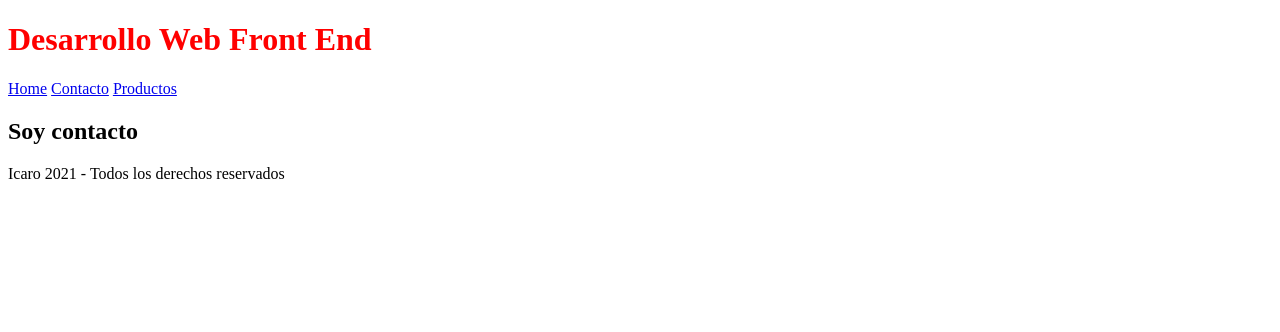
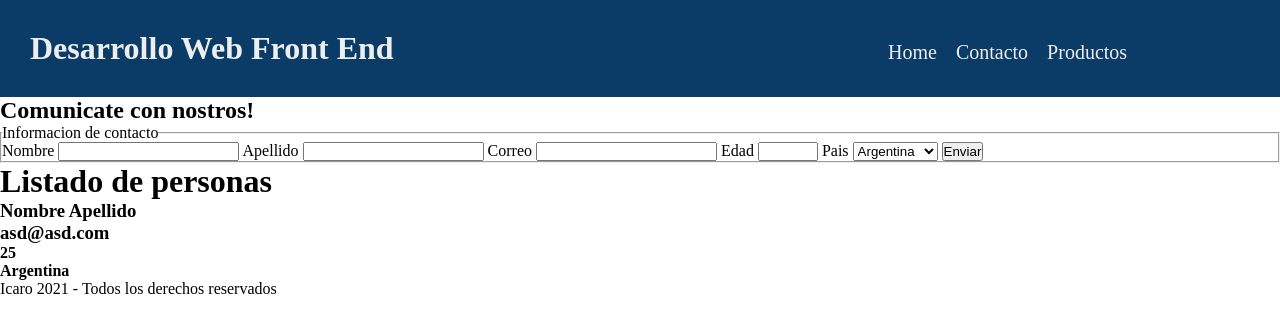
Before and after one commit to MatiasLokman/icaro-html-y-css, a plain HTML site: page pages/contacto.html in a window 1280 px wide. Drawn offline with Linux system fonts and the light colour scheme.

Commit message:
segunda clase

```diff
--- a/pages/contacto.html
+++ b/pages/contacto.html
@@ -6,21 +6,71 @@
     <meta name="viewport" content="width=device-width, initial-scale=1.0" />
     <title>Contacto</title>
     <link rel="stylesheet" href="../styles.css" />
-    <script src="script.js" defer></script>
+    <script src="../script.js" defer></script>
   </head>
   <body>
-    <header>
-      <h1>Desarrollo Web Front End</h1>
+    <header class="header">
+      <h1 class="title header-title">Desarrollo Web Front End</h1>
 
-      <nav>
-        <a href="/">Home</a>
-        <a href="/pages/contacto.html">Contacto</a>
-        <a href="/pages/productos.html">Productos</a>
+      <nav class="links">
+        <a class="link" href="/">Home</a>
+        <a class="link" href="/pages/contacto.html">Contacto</a>
+        <a class="link" href="/pages/productos.html">Productos</a>
       </nav>
     </header>
 
     <main>
-      <h2>Soy contacto</h2>
+      <h2>Comunicate con nostros!</h2>
+
+      <form id="form">
+        <fieldset>
+          <legend>Informacion de contacto</legend>
+          <label for="nombre">Nombre</label>
+          <input type="text" name="nombre" id="nombre" />
+
+          <label for="apellido">Apellido</label>
+          <input type="text" name="apellido" id="apellido" />
+
+          <label for="correo">Correo</label>
+          <input type="email" name="correo" id="correo" />
+
+          <label for="edad">Edad</label>
+          <input
+            type="number"
+            name="edad"
+            id="edad"
+            min="0"
+            max="120"
+            step="1"
+          />
+          <!-- <label for="apellido">Apellido</label> -->
+          <!-- <input type="checkbox" name="checkbox1" id="input" value="check1" />
+          <input type="checkbox" name="checkbox2" id="input" value="check2" />
+          <input type="checkbox" name="checkbox3" id="input" value="check3" />
+
+          <input type="radio" name="genero" id="input" value="masc" />
+          <input type="radio" name="genero" id="input" value="fem" />
+          <input type="radio" name="genero" id="input" value="otro" /> -->
+
+          <label for="pais">Pais</label>
+          <select name="pais" id="pais">
+            <option value="arg">Argentina</option>
+            <option value="col">Colombia</option>
+            <option value="vzl">Venezuela</option>
+            <option value="bra">Brasil</option>
+          </select>
+          <button type="button" id="sendBtn">Enviar</button>
+        </fieldset>
+      </form>
+      <div class="listado-personas">
+        <h1 class="listado-personas_titulo">Listado de personas</h1>
+        <div id="contenedorPersonas" class="contenedor-personas">
+          <!-- <h3 id="nombreCompletoPersona">-</h3>
+          <h3 id="correoPersona">-</h3>
+          <h4 id="edadPersona">-</h4>
+          <h4 id="paisOrigenPersona">-</h4> -->
+        </div>
+      </div>
     </main>
 
     <footer>
--- a/script.js
+++ b/script.js
@@ -1,3 +1,80 @@
-// const h1 = document.querySelector("#h1");
+// map, reduce, filter (Higher order functions)
 
-// h1.style.color = "blue";
+let data = {
+  personas: [
+    {
+      nombre: "Nombre",
+      apellido: "Apellido",
+      correo: "asd@asd.com",
+      edad: "25",
+      pais: "Argentina",
+    },
+  ],
+};
+
+// se crean los "lectores" del HTML para relacionarlos con una variable que podmaos usar en JS
+const form = document.querySelector("#form");
+const sendBtn = document.querySelector("#sendBtn");
+const contenedorPersonas = document.querySelector("#contenedorPersonas");
+
+const handleSendBtn = () => {
+  // capturamos los datos del formulario al ahcer click en enviar
+  const nuevaPersona = {
+    nombre: form.nombre.value,
+    apellido: form.apellido.value,
+    correo: form.correo.value,
+    edad: form.edad.value,
+    pais: form.pais.value,
+  };
+
+  // agregamos la nueva persona al objecto de datos
+  data = { ...data, personas: [...data.personas, nuevaPersona] };
+
+  // limpiamos el formulario
+  form.reset();
+
+  // pintamos el DOM con la nueva persona llamando a la funcion correspondiente
+  AddNewPerson(nuevaPersona);
+
+  // console.log(data.personas);
+};
+
+const AddNewPerson = (nuevaPersona) => {
+  // se crean los elementos que luego seran populados con los datos del form y se les agregan las clases para darles estilo luego
+  const elementoNombre = document.createElement("h3");
+  elementoNombre.classList.add("nombre-persona");
+  const elementoCorreo = document.createElement("h3");
+  elementoCorreo.classList.add("correo-persona");
+  const elementoEdad = document.createElement("h4");
+  elementoEdad.classList.add("edad-persona");
+  const elementoPais = document.createElement("h4");
+  elementoPais.classList.add("pais-persona");
+  const contenedorPersona = document.createElement("div");
+  contenedorPersona.classList.add("persona");
+
+  // popular los elementos con los datos correspondientes
+  elementoNombre.innerText = `${nuevaPersona.nombre} ${nuevaPersona.apellido}`;
+  elementoCorreo.innerText = nuevaPersona.correo;
+  elementoEdad.innerText = nuevaPersona.edad;
+  elementoPais.innerText = nuevaPersona.pais;
+
+  // se añaden los elementos (con su informacion correspondiente) al contenedor creado a tal fin (el de cada persona) y luego este elemento se agrega al contenedor general de personas
+  contenedorPersona.appendChild(elementoNombre);
+  contenedorPersona.appendChild(elementoCorreo);
+  contenedorPersona.appendChild(elementoEdad);
+  contenedorPersona.appendChild(elementoPais);
+
+  contenedorPersonas.appendChild(contenedorPersona);
+};
+
+// aqui escuchamos el evento click del boton para recibir los datos del form
+sendBtn.addEventListener("click", handleSendBtn);
+
+// se agrega programaticamente una primer persona al contenedor para poder visualizar entre renderizaciones (F5)  y poder darle estilos
+AddNewPerson({
+  nombre: "Nombre",
+  apellido: "Apellido",
+  correo: "asd@asd.com",
+  edad: "25",
+  pais: "Argentina",
+});
--- a/styles.css
+++ b/styles.css
@@ -1,3 +1,56 @@
-h1 {
-  color: red;
+* {
+  margin: 0;
+  padding: 0;
 }
+
+body {
+  min-height: 100vh;
+}
+
+.header {
+  padding: 30px 30px;
+  background-color: rgb(11, 60, 104);
+  color: #eee;
+}
+
+.footer {
+  position: absolute;
+  bottom: 0;
+}
+
+.link {
+  color: #eee;
+  text-decoration: none;
+  margin-right: 15px;
+  font-size: 20px;
+}
+
+.link:hover {
+  color: #888;
+}
+
+.header-title,
+.links {
+  display: inline-block;
+}
+
+.header-title {
+  width: 70%;
+}
+
+.subtitle {
+  margin: 20px 0;
+  color: rgb(11, 60, 104);
+}
+
+.main {
+  max-width: 900px;
+  margin: 30px auto;
+}
+
+.home-main {
+}
+
+.mayusculas {
+  text-transform: capitalize;
+}
```
Also changed, not shown: index.html (+15 -14 lines), pages/productos.html (+8 -8 lines).
